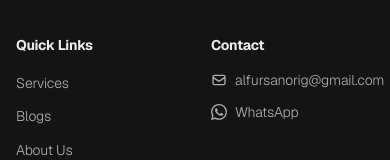
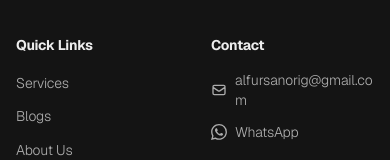
Before and after one commit to Saad-i514/al_fursnan, a Next.js app: page / in a window 390 px wide. Shown: the part 1260-1420 px from the top of the page. Built offline with nearby package versions, Linux system fonts and the light colour scheme; no server answers; the database is empty.

Commit message:
fix: email text overflow on mobile in footer

```diff
--- a/components/public/Footer.tsx
+++ b/components/public/Footer.tsx
@@ -68,12 +68,12 @@ export default function Footer() {
               <li>
                 <a
                   href="mailto:alfursanorig@gmail.com"
-                  className="text-sm text-foreground/70 hover:text-primary transition-colors flex items-center gap-2 font-light"
+                  className="text-sm text-foreground/70 hover:text-primary transition-colors flex items-center gap-2 font-light break-all"
                 >
                   <svg className="h-4 w-4 shrink-0" fill="none" stroke="currentColor" viewBox="0 0 24 24" aria-hidden="true">
                     <path strokeLinecap="round" strokeLinejoin="round" strokeWidth={2} d="M3 8l7.89 5.26a2 2 0 002.22 0L21 8M5 19h14a2 2 0 002-2V7a2 2 0 00-2-2H5a2 2 0 00-2 2v10a2 2 0 002 2z" />
                   </svg>
-                  alfursanorig@gmail.com
+                  <span className="break-all">alfursanorig@gmail.com</span>
                 </a>
               </li>
               <li>
```
